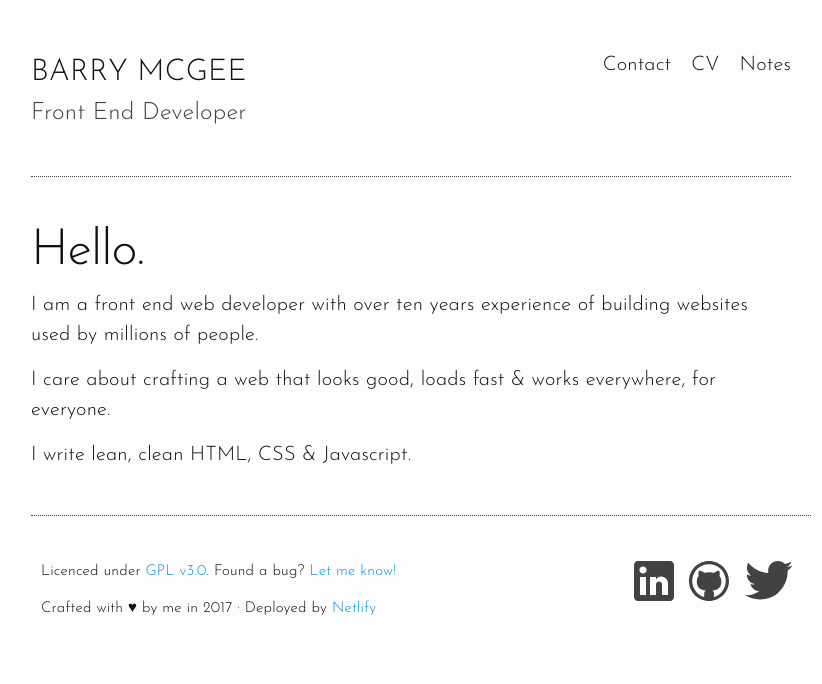
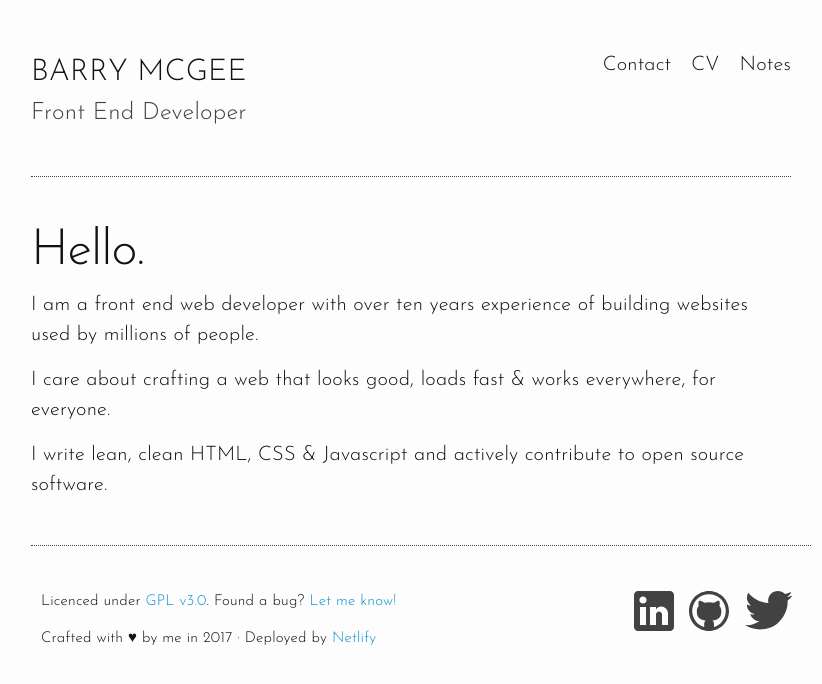
Before and after one commit to ciaranmckenna/ciaranmckenna.com, a Jekyll site: the page built from index.html, in a window 1280 px wide. Shown: the top 684 px of the page, without its empty margins (229-1051 px from the left). Built offline with Jekyll 4.4.1, drawn with Linux system fonts in a browser that asks for light colours.

Commit message:
Add open source statement declaration to homepage

```diff
--- a/index.html
+++ b/index.html
@@ -15,4 +15,5 @@ websites used by millions of people.</p>
 <p>I care about crafting a web that looks good,
 loads fast &amp; works everywhere, for everyone.</p>
 
-<p>I write lean, clean HTML, CSS &amp; Javascript.</p>
+<p>I write lean, clean HTML, CSS &amp; Javascript and actively contribute to
+open source software.</p>
```
